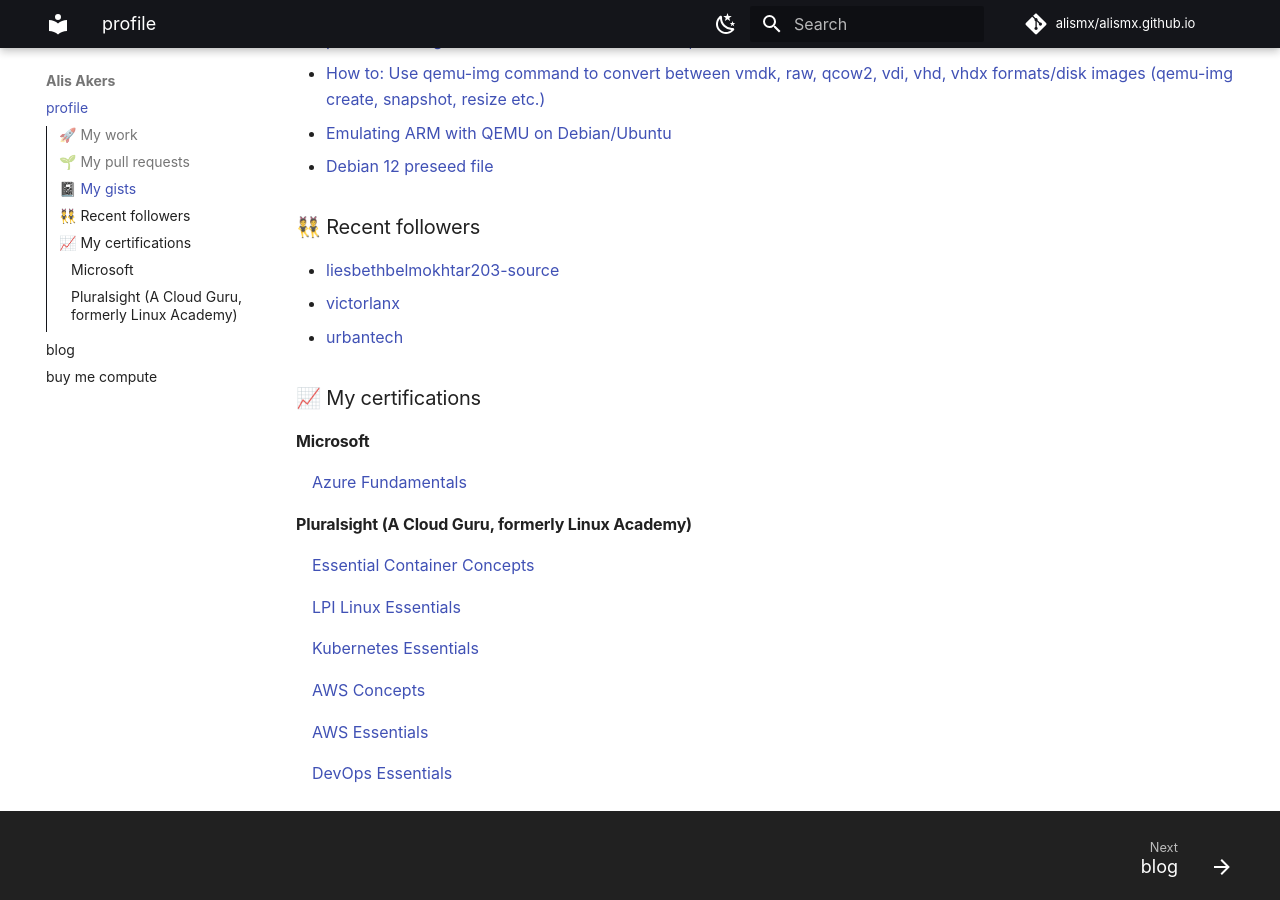
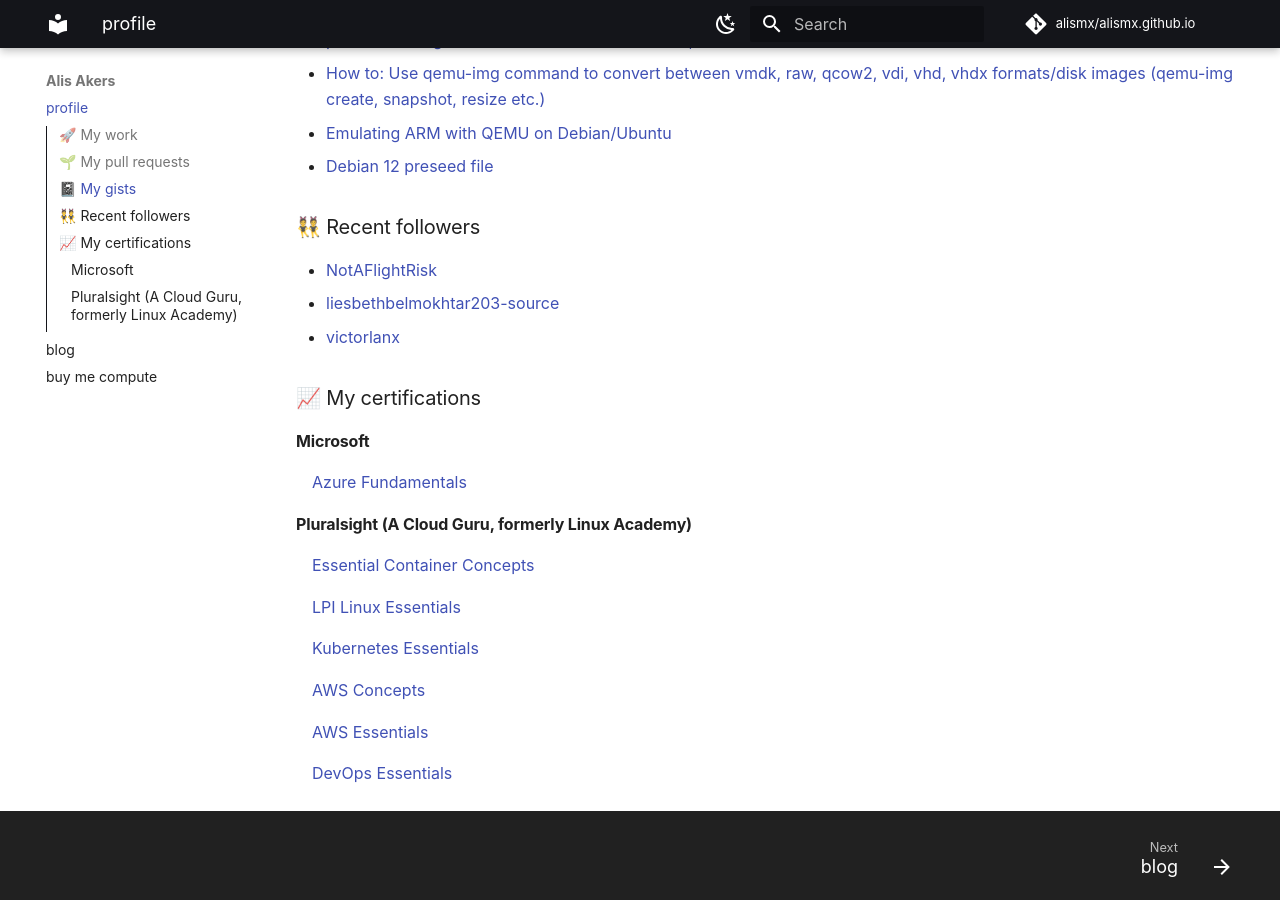
Before and after one commit to alismx/alismx.github.io, an MkDocs documentation site: the page built from docs/index.md, in a window 1280 px wide and 900 px high, scrolled down 1634 px. Built offline with MkDocs 1.6.1 and Material for MkDocs 9.7.7, drawn with Linux system fonts in a browser that asks for light colours; plug-ins that fetch from the network failed and are left out; comment, search, counter and statistics services are not loaded.

Commit message:
Update generated files

```diff
--- a/docs/index.md
+++ b/docs/index.md
@@ -49,9 +49,9 @@ I'm Alis, a DevOps engineer passionate about open-source, cloud-native technolog
 
 ### 👯 Recent followers
 
+- [NotAFlightRisk](https://github.com/NotAFlightRisk)
 - [liesbethbelmokhtar203-source](https://github.com/liesbethbelmokhtar203-source)
 - [victorlanx](https://github.com/victorlanx)
-- [urbantech](https://github.com/urbantech)
 
 ### 📈 My certifications
 
```
